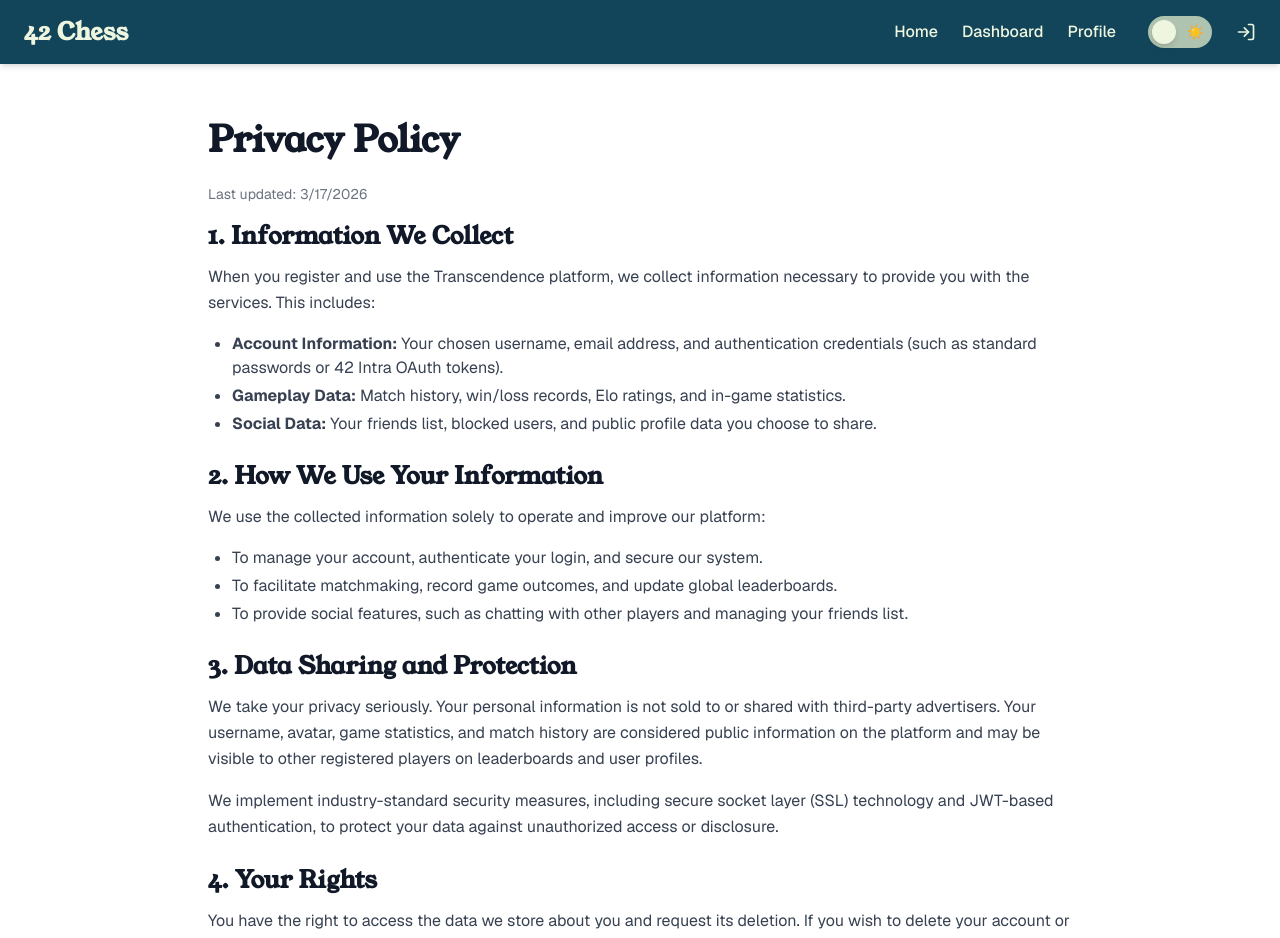
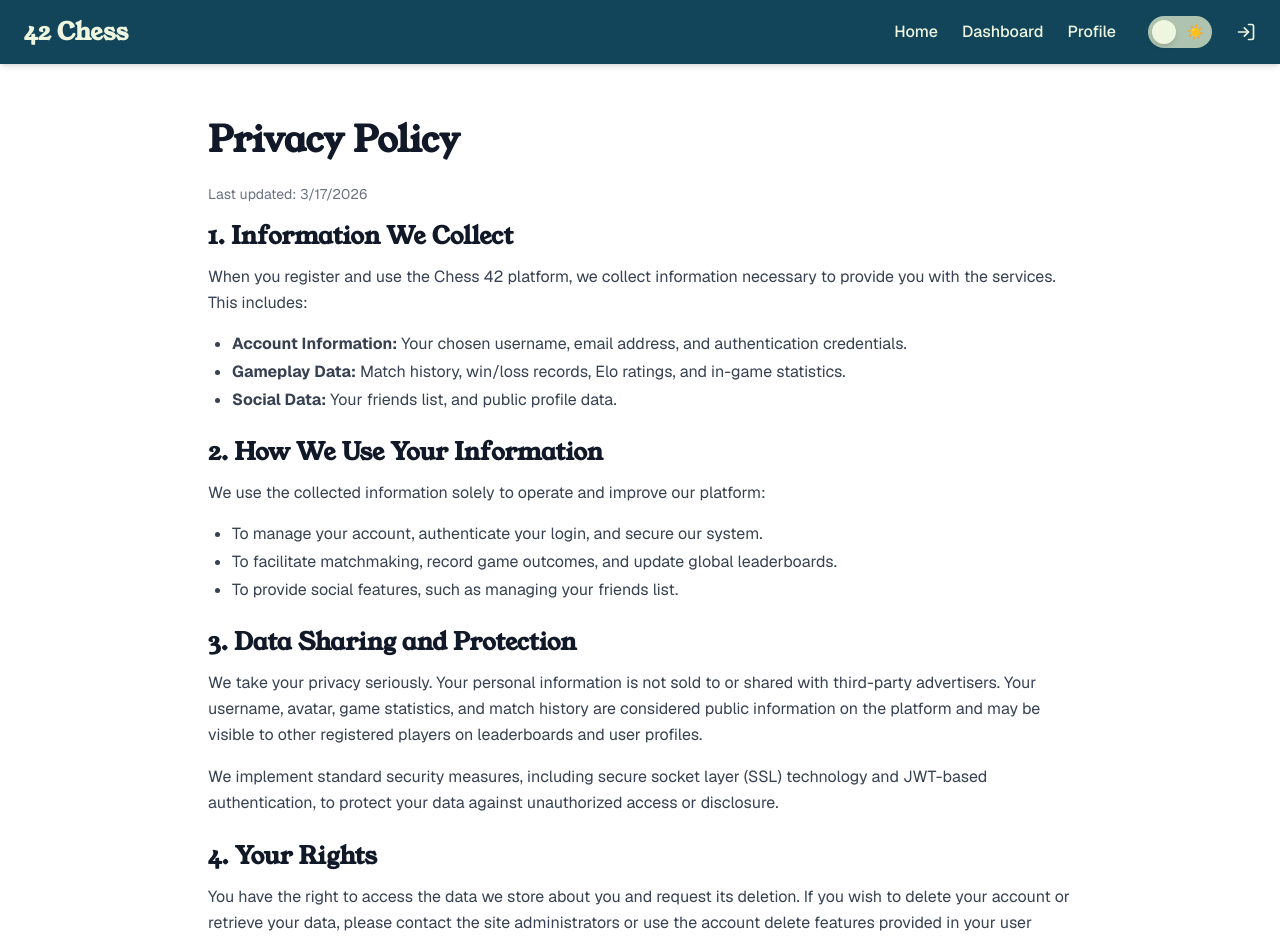
Before and after one commit to LilBoooopp/transcendence, a React (Create React App) app in the folder frontend/: page /privacy-policy in a window 1280 px wide. Shown: the top 938 px of the page. Built offline with nearby package versions, Linux system fonts and the light colour scheme; the HTML template or start-up script is replaced by a standard one.

Commit message:
adjusted text

```diff
--- a/frontend/src/pages/Legal/PrivacyPolicy.tsx
+++ b/frontend/src/pages/Legal/PrivacyPolicy.tsx
@@ -10,12 +10,12 @@ export default function PrivacyPolicy() {
         <section>
           <h2 className="text-2xl font-semibold mb-3 text-gray-900 dark:text-white">1. Information We Collect</h2>
           <p>
-            When you register and use the Transcendence platform, we collect information necessary to provide you with the services. This includes:
+            When you register and use the Chess 42 platform, we collect information necessary to provide you with the services. This includes:
           </p>
           <ul className="list-disc pl-6 mt-2 space-y-1">
-            <li><strong>Account Information:</strong> Your chosen username, email address, and authentication credentials (such as standard passwords or 42 Intra OAuth tokens).</li>
+            <li><strong>Account Information:</strong> Your chosen username, email address, and authentication credentials.</li>
             <li><strong>Gameplay Data:</strong> Match history, win/loss records, Elo ratings, and in-game statistics.</li>
-            <li><strong>Social Data:</strong> Your friends list, blocked users, and public profile data you choose to share.</li>
+            <li><strong>Social Data:</strong> Your friends list, and public profile data.</li>
           </ul>
         </section>
 
@@ -25,7 +25,7 @@ export default function PrivacyPolicy() {
           <ul className="list-disc pl-6 mt-2 space-y-1">
             <li>To manage your account, authenticate your login, and secure our system.</li>
             <li>To facilitate matchmaking, record game outcomes, and update global leaderboards.</li>
-            <li>To provide social features, such as chatting with other players and managing your friends list.</li>
+            <li>To provide social features, such as managing your friends list.</li>
           </ul>
         </section>
 
@@ -35,14 +35,14 @@ export default function PrivacyPolicy() {
             We take your privacy seriously. Your personal information is not sold to or shared with third-party advertisers. Your username, avatar, game statistics, and match history are considered public information on the platform and may be visible to other registered players on leaderboards and user profiles.
           </p>
           <p className="mt-2">
-            We implement industry-standard security measures, including secure socket layer (SSL) technology and JWT-based authentication, to protect your data against unauthorized access or disclosure.
+            We implement standard security measures, including secure socket layer (SSL) technology and JWT-based authentication, to protect your data against unauthorized access or disclosure.
           </p>
         </section>
 
         <section>
           <h2 className="text-2xl font-semibold mb-3 text-gray-900 dark:text-white">4. Your Rights</h2>
           <p>
-            You have the right to access the data we store about you and request its deletion. If you wish to delete your account or retrieve your data, please contact the site administrators or use the account management features provided in your user profile.
+            You have the right to access the data we store about you and request its deletion. If you wish to delete your account or retrieve your data, please contact the site administrators or use the account delete features provided in your user profile.
           </p>
         </section>
       </div>
--- a/frontend/src/pages/Legal/TermsOfService.tsx
+++ b/frontend/src/pages/Legal/TermsOfService.tsx
@@ -10,18 +10,18 @@ export default function TermsOfService() {
         <section>
           <h2 className="text-2xl font-semibold mb-3 text-gray-900 dark:text-white">1. Acceptance of Terms</h2>
           <p>
-            By accessing or using the Transcendence platform, you agree to be bound by these Terms of Service. If you do not agree with any part of these terms, you are prohibited from using the platform.
+            By accessing or using the Chess 42 platform, you agree to be bound by these Terms of Service. If you do not agree with any part of these terms, you are prohibited from using the platform.
           </p>
         </section>
 
         <section>
           <h2 className="text-2xl font-semibold mb-3 text-gray-900 dark:text-white">2. User Conduct and Fair Play</h2>
           <p>
-            Transcendence is built around competitive and fair multiplayer experiences. By playing on our platform, you agree to the following rules of conduct:
+            Chess 42 is built around competitive and fair multiplayer experiences. By playing on our platform, you agree to the following rules of conduct:
           </p>
           <ul className="list-disc pl-6 mt-2 space-y-1">
             <li><strong>No Cheating:</strong> You may not use external software, bots, AI engines (other than the official in-game Stockfish bot integration provided to you), or memory alteration tools to gain an unfair advantage in matchmaking or live games.</li>
-            <li><strong>Respectful Behavior:</strong> Harassment, hate speech, spamming, and toxic behavior in chats or usernames are strictly prohibited.</li>
+            <li><strong>Respectful Behavior:</strong> Inaporopriate usernames are strictly prohibited.</li>
             <li><strong>Account Integrity:</strong> You are entirely responsible for maintaining the confidentiality of your login credentials. Account sharing to manipulate matchmaking or rankings is not allowed.</li>
           </ul>
         </section>
```
